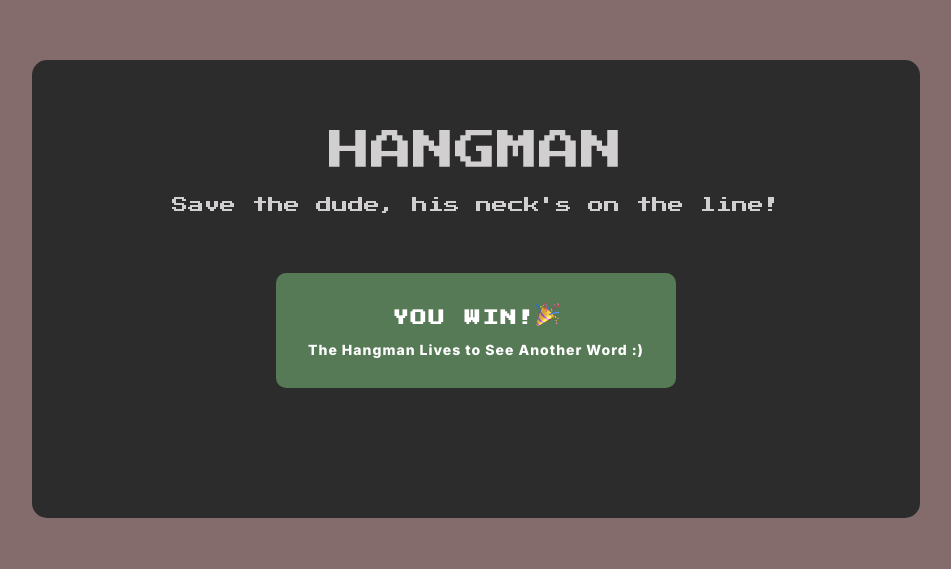
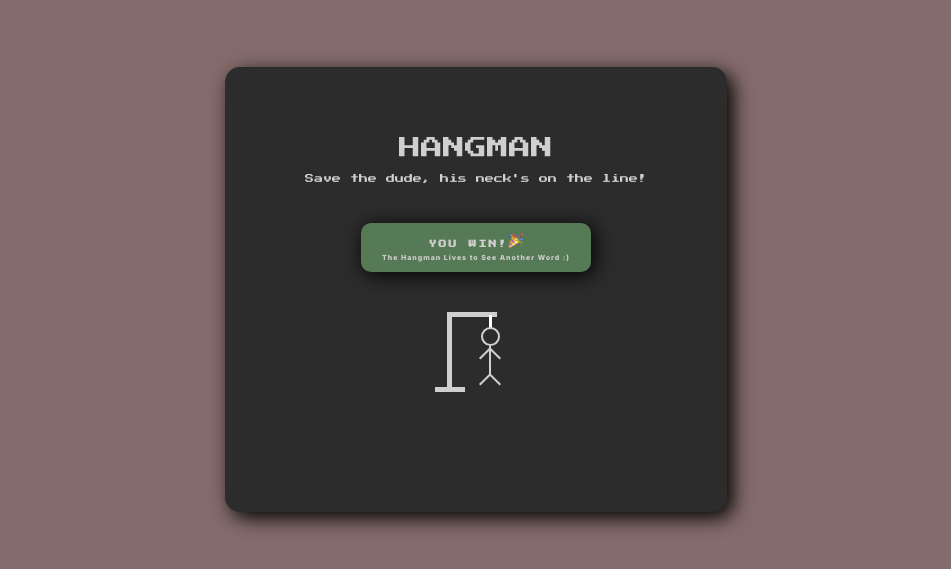
Before and after one commit to YashaswiniMM27/Hangman, a React (Vite) app: page / in a window 1280 px wide. Shown: the part 111-680 px from the top of the page, without its empty margins (164-1115 px from the left). Built offline with nearby package versions, Linux system fonts and the light colour scheme; a web font is replaced by a local one.

Commit message:
status and hangman section hardcoded

```diff
--- a/src/App.jsx
+++ b/src/App.jsx
@@ -1,10 +1,10 @@
-import Hangman from "./Hangman"
+import HangmanMainContent from "./Hangman"
 
 function App() {
 
   return (
     <>
-      <Hangman/>
+      <HangmanMainContent/>
     </>
   )
 }
--- a/src/Hangman.jsx
+++ b/src/Hangman.jsx
@@ -1,11 +1,13 @@
 import GameStatus from "./components/GameStatus";
+import Hangman from "./components/hangman";
 import Header from "./components/header";
 
-export default function Hangman(){
+export default function HangmanMainContent(){
     return(
         <main className="hangman">
             <Header/>
             <GameStatus/>
+            <Hangman/>
         </main>
     )
 }
--- /dev/null
+++ b/src/components/hangman.jsx
@@ -0,0 +1,20 @@
+export default function Hangman(){
+    return(
+        <div className="hangmanSection">
+            <section className="hangmanStand">
+                <div className="standTop" />
+                <div className="stand" />
+                <div className="standBase" />
+            </section>
+            <div className="standTip"></div>
+            <section className="hangmanBody">
+                <div className="head" />
+                <div className="body" />
+                <div className="leftArm" />
+                <div className="rightArm" />
+                <div className="leftLeg" />
+                <div className="rightLeg" />
+            </section>
+        </div>
+    )
+}
--- a/src/index.css
+++ b/src/index.css
@@ -19,11 +19,12 @@ html, body{
 }
 
 .hangman{
-  max-width: 700px;
+  max-width: 400px;
   background-color: rgb(44, 44, 44);
   border: none;
   border-radius: 15px;
-  padding: 70px 140px;
+  padding: 70px 80px;
+  box-shadow: 6px 6px 20px black;
 }
 
 .header{
@@ -31,19 +32,19 @@ html, body{
   flex-direction: column;
   align-items: center;
   justify-content: center;
-  gap: 25px;
+  gap: 15px;
 }
 
 .header p{
   margin: 0;
   font-family: "Press Start 2P", serif;
-  font-size: 42px;
+  font-size: 22px;
   color: rgb(209, 207, 207);
 }
 
 .tagline{
   font-family: "Press Start 2P", serif;
-  font-size: 16px;
+  font-size: 9px;
   color: rgb(209, 207, 207);
 }
 
@@ -58,31 +59,132 @@ html, body{
   flex-direction: column;
   align-items: center;
   justify-content: center;
-  gap: 15px;
-  padding: 30px 0;
+  gap: 5px;
+  padding: 10px 0;
   border-radius: 10px;
   background-color: rgb(86, 122, 86);
-  width: 400px;
-  color: white;
-  margin: 60px;
+  width: 230px;
+  color:  rgb(209, 207, 207);
+  margin: 40px;
+  box-shadow: 3px 3px 20px rgb(0, 0, 0);
 }
 
 .gameStatus h3{
   font-family: "Press Start 2P", serif;
   margin: 0;
-  font-size: 16px;
+  font-size: 8px;
   font-weight: 800;
   letter-spacing: 2px;
 }
 
 .gameStatus h3 img{
-  height: 23px;
+  height: 15px;
 }
 
 .gameStatus p{
   font-family: Inherit;
   margin: 0;
-  font-size: 14px;
+  font-size: 7px;
   font-weight: 800;
   letter-spacing: 1px;
 }
+
+.hangmanSection {
+  display: flex;
+  align-items: center;
+  justify-content: start;
+  margin-left: 130px;
+  margin-bottom: 50px;
+}
+
+.hangmanStand{
+  display: flex;
+  flex-direction: column;
+  align-items: center;
+  justify-content: center;
+}
+
+.standTop{
+  height: 5px;
+  width: 50px;
+  background-color:  rgb(209, 207, 207);
+}
+
+.stand{
+  height: 70px;
+  width: 5px;
+  background-color:  rgb(209, 207, 207);
+  margin-right: 45px;
+}
+
+.standBase{
+  height: 5px;
+  width: 30px;
+  background-color:  rgb(209, 207, 207);
+  margin-right: 45px;
+}
+
+.standTip{
+  height: 13px;
+  width: 3px;
+  background-color: rgb(255, 255, 255);
+  margin-left: -20.5px;
+  margin-bottom: 60px;
+}
+
+.hangmanBody{
+  display: flex;
+  flex-direction: column;
+}
+
+.head{
+  height: 15px;
+  width: 15px;
+  border-radius: 50%;
+  border: 2px solid  rgb(209, 207, 207);
+  margin-left: -11px;
+  margin-top: 10px;
+}
+
+.body{
+  height: 30px;
+  width: 2px;
+  background-color:  rgb(209, 207, 207);
+  margin-left: -3px;
+}
+
+.leftArm{
+  height: 15px;
+  width: 2px;
+  background-color:  rgb(209, 207, 207);
+  margin-left: -8px;
+  margin-top: -30px;
+  transform: rotate(45deg);
+}
+
+.rightArm{
+  height: 15px;
+  width: 2px;
+  background-color:  rgb(209, 207, 207);
+  margin-left: 2px;
+  margin-top: -15px;
+  transform: rotate(-45deg);
+}
+
+.leftLeg{
+  height: 15px;
+  width: 2px;
+  background-color:  rgb(209, 207, 207);
+  margin-left: -8px;
+  margin-top: 11px;
+  transform: rotate(45deg);
+}
+
+.rightLeg{
+  height: 15px;
+  width: 2px;
+  background-color: rgb(209, 207, 207);
+  margin-left: 2px;
+  margin-top: -15px;
+  transform: rotate(-45deg);
+}
```
Also changed, not shown: src/components/GuessingSection.jsx (added, +9 -0 lines).
